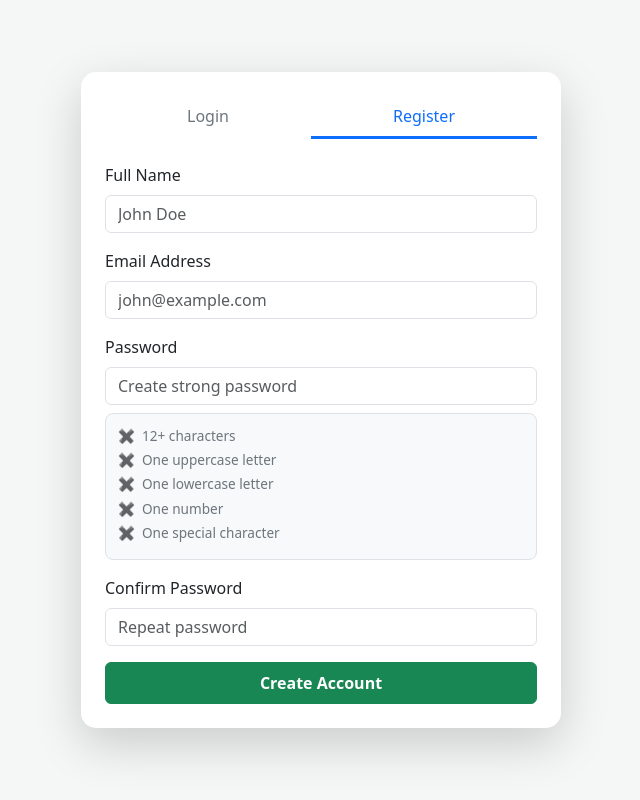
After one commit to airtin010/FLASK-CRUDE-APIS, a Flask app: template templates/login_register.html in a window 1280 px wide, after a click on "Register". The commit adds this page. Shown: the whole page, without its empty margins (319-959 px from the left). Run offline with Flask 3, Linux system fonts and the light colour scheme; the template is opened without the code that fills it, so the values that code supplies are empty.

Commit message:
refactor authentication and modernize user flow.

```diff
--- a/app.py
+++ b/app.py
@@ -3,7 +3,7 @@ from werkzeug.security import check_password_hash
 from functools import wraps
 from datetime import timedelta
 
-from CRUDEMANAGER.maindefs import connect, create_table
+from CRUDEMANAGER.maindefs import connect, create_table, is_password_strong
 from CRUDEMANAGER.crud.create import UserAdd
 from CRUDEMANAGER.crud.read import UserRead
 from CRUDEMANAGER.crud.update import UserEdit
@@ -60,28 +60,38 @@ def login():
             flash('Invalid email or password.', 'error')
             return redirect(url_for('login'))
 
-    return render_template('login.html')
+    return render_template('login_register.html')
 
-@app.route('/register', methods=['GET', 'POST'])
+@app.route('/register', methods=['POST'])
 def register():
-    if request.method == 'POST':
-        name = request.form['name']
-        email = request.form['email']
-        password = request.form['password']
-        confirm_password = request.form['confirm_password']
+    name = request.form.get('name', '')
+    email = request.form.get('email', '').strip().lower()
+    password = request.form.get('password', '')
+    confirm_password = request.form.get('confirm_password', '')
 
-        if confirm_password != password:
-            flash('Passwords do not match.', 'error')
-            return redirect(url_for('register'))
-        elif UserRead(email, table).read_email(connection):
-            flash('Email already registered.', 'error')
-            return redirect(url_for('register'))
+    if confirm_password != password:
+        flash('Passwords do not match.', 'error')
+        return render_template('login_register.html', name=name, email=email)
 
+    is_valid, message = is_password_strong(password)
+    if not is_valid:
+        flash(message, 'error')
+        return render_template('login_register.html', name=name, email=email)
+
+    user_exists = UserRead(email, table).read_email(connection)
+
+    if user_exists:
+        flash('Email already registered.', 'error')
+        return render_template('login_register.html', name=name)
+
+    try:
         UserAdd(name, email, password, table).add(connection)
         send_verification_email(email, name)
-        flash('Registration successful. Please check your email for the verification link.', 'success')
+        flash('Registration successful! Please check your email.', 'success')
         return redirect(url_for('login'))
-    return render_template('register.html')
+    except Exception as e:
+        flash(f'Error during registration: {e}', 'error')
+        return render_template('login_register.html', name=name, email=email)
 
 @app.route('/forgot', methods=['GET', 'POST'])
 def forgot():
@@ -103,29 +113,40 @@ def reset_password(token):
     if not email:
         flash('Invalid or expired token.', 'error')
         return redirect(url_for('forgot'))
+
     if request.method == 'POST':
         new_password = request.form['password']
         confirm_password = request.form['confirm_password']
+
         if new_password != confirm_password:
             flash('Passwords do not match.', 'error')
             return redirect(url_for('reset_password', token=token))
+
+        is_valid, message = is_password_strong(new_password)
+        if not is_valid:
+            flash(message, 'error')
+            return redirect(url_for('reset_password', token=token))
+
         if update_password(email, new_password, table):
             flash('Password updated successfully. Please log in.', 'success')
             return redirect(url_for('login'))
         else:
             flash('Error updating password.', 'error')
+
     return render_template('reset_password.html')
 
 @app.route('/confirm/<token>')
 def confirm_email(token):
     email = verify_confirmation_token(token)
     if email is None:
-        return "The confirmation link is invalid or has expired.", 400
+        flash('The confirmation link is invalid or has expired.', 'error')
+        return redirect(url_for('login'))
 
     user_id = UserRead(email, table).read_id(connection)
     UserEdit(user_id, "verification_token", "verified", table).update(connection)
 
-    return "Email confirmed successfully! You can now log in."
+    flash('Email confirmed successfully! You can now log in.', 'success')
+    return redirect(url_for('login'))
 
 if __name__ == '__main__':
     app.run(debug=True)
--- /dev/null
+++ b/templates/login_register.html
@@ -0,0 +1,197 @@
+<!DOCTYPE html>
+<html lang="en">
+<head>
+    <meta charset="UTF-8">
+    <meta name="viewport" content="width=device-width, initial-scale=1.0">
+    <title>Access - CRUDEMANAGER</title>
+    <link href="https://cdn.jsdelivr.net/npm/bootstrap@5.3.0/dist/css/bootstrap.min.css" rel="stylesheet">
+    <style>
+        body { background-color: #f4f7f6; min-height: 100vh; display: flex; align-items: center; }
+        .auth-card { width: 100%; max-width: 480px; margin: auto; border: none; border-radius: 15px; }
+        .nav-tabs { border-bottom: none; margin-bottom: 25px; }
+        .nav-link { color: #6c757d; font-weight: 500; border: none !important; transition: 0.3s; }
+        .nav-link.active { color: #0d6efd !important; border-bottom: 3px solid #0d6efd !important; background: none !important; }
+
+        .password-requirements { font-size: 0.85rem; background: #f8f9fa; padding: 12px; border-radius: 8px; border: 1px solid #dee2e6; }
+        .requirement { transition: all 0.2s ease; color: #6c757d; display: flex; align-items: center; gap: 8px; margin-bottom: 4px; }
+        .requirement.valid { color: #198754 !important; font-weight: 500; }
+        .requirement.invalid { color: #dc3545 !important; }
+        .status-icon { width: 16px; display: inline-block; text-align: center; font-weight: bold; }
+    </style>
+</head>
+<body>
+
+<div class="container py-5">
+    <div class="card auth-card shadow-lg p-4">
+
+        {% with messages = get_flashed_messages(with_categories=true) %}
+            {% if messages %}
+                {% for category, message in messages %}
+                    <div class="alert alert-{{ 'danger' if category == 'error' else 'success' }} alert-dismissible fade show" role="alert">
+                        {{ message }}
+                        <button type="button" class="btn-close" data-bs-dismiss="alert" aria-label="Close"></button>
+                    </div>
+                {% endfor %}
+            {% endif %}
+        {% endwith %}
+
+        <ul class="nav nav-tabs nav-fill" id="authTabs" role="tablist">
+            <li class="nav-item">
+                <button class="nav-link active" id="login-tab" data-bs-toggle="tab" data-bs-target="#login-pane" type="button">Login</button>
+            </li>
+            <li class="nav-item">
+                <button class="nav-link"
+                        id="register-tab"
+                        data-bs-toggle="tab"
+                        data-bs-target="#register-pane"
+                        type="button"
+                        data-auto-open="{{ 'true' if name or email else 'false' }}">
+                    Register
+                </button>
+            </li>
+        </ul>
+
+        <div class="tab-content">
+            <div class="tab-pane fade show active" id="login-pane">
+                <form action="{{ url_for('login') }}" method="POST">
+                    <div class="mb-3">
+                        <label class="form-label">Email Address</label>
+                        <input type="email" name="email" class="form-control" placeholder="example@mail.com" required>
+                    </div>
+                    <div class="mb-3">
+                        <div class="d-flex justify-content-between">
+                            <label class="form-label">Password</label>
+                            <a href="{{ url_for('forgot') }}" class="small text-decoration-none text-muted">Forgot?</a>
+                        </div>
+                        <input type="password" name="password" class="form-control" placeholder="••••••••" required>
+                    </div>
+                    <button type="submit" class="btn btn-primary w-100 py-2 fw-bold">Sign In</button>
+                </form>
+            </div>
+
+            <div class="tab-pane fade" id="register-pane">
+                <form action="{{ url_for('register') }}" method="POST" id="registerForm" novalidate>
+                    <div class="mb-3">
+                        <label class="form-label">Full Name</label>
+                        <input type="text" name="name" class="form-control" placeholder="John Doe"
+                               value="{{ name if name else '' }}" required>
+                    </div>
+                    <div class="mb-3">
+                        <label class="form-label">Email Address</label>
+                        <input type="email" name="email" class="form-control" placeholder="john@example.com"
+                               value="{{ email if email else '' }}" required>
+                    </div>
+
+                    <div class="mb-3">
+                        <label class="form-label">Password</label>
+                        <input type="password" name="password" id="reg_password" class="form-control" placeholder="Create strong password" required>
+
+                        <div class="password-requirements mt-2">
+                            <div id="req-length" class="requirement"><span class="status-icon">✖</span> 12+ characters</div>
+                            <div id="req-upper" class="requirement"><span class="status-icon">✖</span> One uppercase letter</div>
+                            <div id="req-lower" class="requirement"><span class="status-icon">✖</span> One lowercase letter</div>
+                            <div id="req-number" class="requirement"><span class="status-icon">✖</span> One number</div>
+                            <div id="req-special" class="requirement"><span class="status-icon">✖</span> One special character</div>
+                        </div>
+                    </div>
+
+                    <div class="mb-3">
+                        <label class="form-label">Confirm Password</label>
+                        <input type="password" name="confirm_password" id="reg_confirm" class="form-control" placeholder="Repeat password" required>
+                        <div class="invalid-feedback">Passwords do not match.</div>
+                    </div>
+
+                    <button type="submit" class="btn btn-success w-100 py-2 fw-bold">Create Account</button>
+                </form>
+            </div>
+        </div>
+    </div>
+</div>
+
+<script src="https://cdn.jsdelivr.net/npm/bootstrap@5.3.0/dist/js/bootstrap.bundle.min.js"></script>
+
+<script>
+    const registerForm = document.getElementById("registerForm");
+    const password = document.getElementById("reg_password");
+    const confirmPassword = document.getElementById("reg_confirm");
+
+    const requirements = {
+        length: document.getElementById("req-length"),
+        upper: document.getElementById("req-upper"),
+        lower: document.getElementById("req-lower"),
+        number: document.getElementById("req-number"),
+        special: document.getElementById("req-special")
+    };
+
+    function updateChecklist() {
+        const val = password.value;
+        const rules = {
+            length: val.length >= 12,
+            upper: /[A-Z]/.test(val),
+            lower: /[a-z]/.test(val),
+            number: /[0-9]/.test(val),
+            special: /[\W_]/.test(val)
+        };
+
+        Object.keys(rules).forEach(key => {
+            const el = requirements[key];
+            if (rules[key]) {
+                el.classList.remove("text-muted", "invalid");
+                el.classList.add("valid");
+                el.querySelector(".status-icon").innerText = "✔";
+            } else {
+                el.classList.remove("valid");
+                el.classList.add("text-muted");
+                el.querySelector(".status-icon").innerText = "✖";
+            }
+        });
+
+        return Object.values(rules).every(Boolean);
+    }
+
+    function validateMatch() {
+        if (password.value !== confirmPassword.value || confirmPassword.value === "") {
+            confirmPassword.classList.add("is-invalid");
+            confirmPassword.classList.remove("is-valid");
+            return false;
+        } else {
+            confirmPassword.classList.remove("is-invalid");
+            confirmPassword.classList.add("is-valid");
+            return true;
+        }
+    }
+
+    password.addEventListener('input', () => {
+        updateChecklist();
+        if (confirmPassword.value !== "") validateMatch();
+    });
+
+    confirmPassword.addEventListener('input', validateMatch);
+
+    registerForm.addEventListener('submit', function(event) {
+        const isStrong = updateChecklist();
+        const isMatch = validateMatch();
+
+        if (!isStrong || !isMatch) {
+            event.preventDefault();
+            event.stopPropagation();
+
+            if (!isStrong) {
+                Object.values(requirements).forEach(el => {
+                    if (!el.classList.contains("valid")) el.classList.add("invalid");
+                });
+            }
+        }
+    });
+
+    document.addEventListener("DOMContentLoaded", function() {
+        const registerTabBtn = document.querySelector('#register-tab');
+        if (registerTabBtn && registerTabBtn.getAttribute('data-auto-open') === 'true') {
+            const tabInstance = new bootstrap.Tab(registerTabBtn);
+            tabInstance.show();
+        }
+    });
+</script>
+
+</body>
+</html>
```
Also changed, not shown: CRUDEMANAGER/maindefs.py (+47 -31 lines), CRUDEMANAGER/manager.py (+62 -64 lines), templates/forgot.html (+24 -7 lines), templates/index.html (+64 -10 lines), templates/login.html (deleted, +0 -37 lines), templates/reset_password.html (+25 -18 lines), CRUDEMANAGER/crud/delete.py (renamed from CRUDEMANAGER/crud/delet.py).
